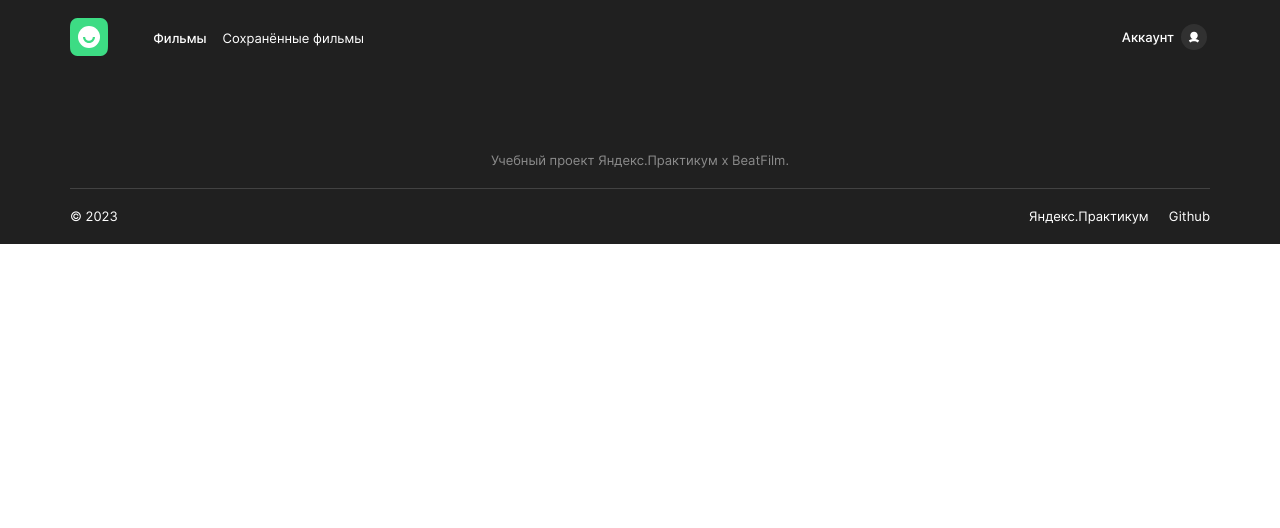
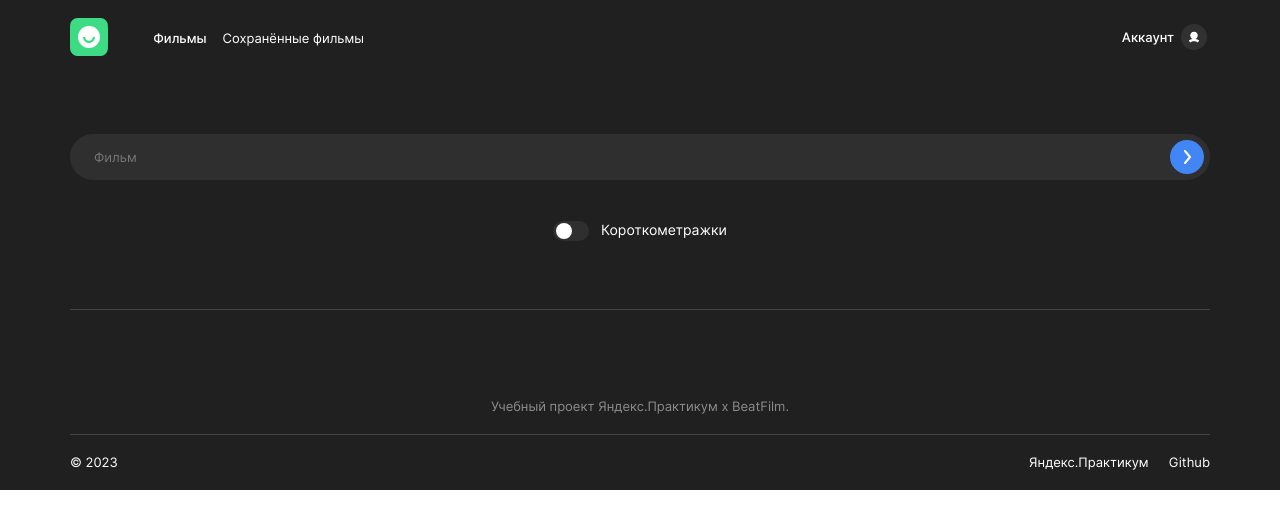
Before and after one commit to Sibisov-Artem/movies-explorer-frontend, a React (Create React App) app: page /movies in a window 1280 px wide. Shown: the top 528 px of the page. Built offline with nearby package versions, Linux system fonts and the light colour scheme.

Commit message:
feat: продолжить выполнение верстки компонента Movies: создать и подключить к нему компонент SearchForm, выполнить компонент FilterCheckbox и подключить его к SearchForm

```diff
--- a/src/components/FilterCheckbox/FilterCheckbox.css
+++ b/src/components/FilterCheckbox/FilterCheckbox.css
@@ -0,0 +1,43 @@
+.filter-checkbox {
+  position: relative;
+  display: block;
+  cursor: pointer;
+}
+
+.filter-checkbox__input {
+  position: absolute;
+  top: 0;
+  left: 0;
+  opacity: 0;
+  z-index: 1;
+}
+
+.filter-checkbox__mark {
+  display: inline-block;
+  position: relative;
+  border-radius: 25px;
+  background: #2F2F2F;
+  width: 32px;
+  height: 16px;
+  padding: 2px;
+}
+
+.filter-checkbox__mark:before {
+  content: "";
+  position: absolute;
+  transition: all 0.5s ease;
+  top: 2px;
+  left: 3px;
+  width: 16px;
+  height: 16px;
+  background: #fff;
+  border-radius: 50%;
+}
+
+.filter-checkbox__input:checked~.filter-checkbox__mark {
+  background: #3DDC84;
+}
+
+.filter-checkbox__input:checked~.filter-checkbox__mark:before {
+  left: 18px;
+}
--- a/src/components/FilterCheckbox/FilterCheckbox.jsx
+++ b/src/components/FilterCheckbox/FilterCheckbox.jsx
@@ -0,0 +1,14 @@
+import './FilterCheckbox.css'
+
+function FilterCheckbox() {
+  return (
+
+    <label className="filter-checkbox">
+      <input className="filter-checkbox__input" type="checkbox" name="checkbox" />
+      <span className="filter-checkbox__mark"></span>
+    </label>
+
+  );
+}
+
+export default FilterCheckbox;
--- a/src/components/Movies/Movies.css
+++ b/src/components/Movies/Movies.css
@@ -0,0 +1,3 @@
+.movies {
+
+}
--- a/src/components/Movies/Movies.jsx
+++ b/src/components/Movies/Movies.jsx
@@ -1,10 +1,13 @@
 import './Movies.css'
+
+import SearchForm from '../SearchForm/SearchForm';
 
 function Movies() {
   return (
-    <>
+    <main className="movies">
+      <SearchForm />
 
-    </>
+    </main>
   );
 }
 
--- a/src/components/SearchForm/SearchForm.css
+++ b/src/components/SearchForm/SearchForm.css
@@ -0,0 +1,54 @@
+.search-form {
+  padding-top: 60px;
+  padding-bottom: 10px;
+}
+
+.search-form__input-container {
+  display: flex;
+  align-items: center;
+  border: none;
+  border-radius: 40px;
+  padding: 0;
+  height: 46px;
+  background-color: #2F2F2F;
+  margin: 0 0 41px 0;
+}
+
+.search-form__input {
+  color: #FFF;
+  font-size: 13px;
+  line-height: 17px;
+  font-weight: 400;
+  background-color: #2F2F2F;
+  border: none;
+  width: 100%;
+  margin-left: 22px;
+}
+
+.search-form__submit-btn {
+  width: 34px;
+  height: 34px;
+  background-image: url(../../images/button-find-movie.svg);
+  background-color: #4285F4;
+  border-radius: 48px;
+  border: none;
+  padding: 0 17px;
+  background-repeat: no-repeat;
+  background-position: center;
+  margin: 0 6px;
+}
+
+.search-form__filter {
+  display: flex;
+  justify-content: center;
+  gap: 12px;
+  padding-bottom: 65px;
+  border-bottom: 1px solid #424242;
+}
+
+.search-form__filter-caption {
+  font-size: 14px;
+  line-height: 18px;
+  font-weight: 400;
+  margin: 0;
+}
--- a/src/components/SearchForm/SearchForm.jsx
+++ b/src/components/SearchForm/SearchForm.jsx
@@ -0,0 +1,29 @@
+import './SearchForm.css'
+
+import FilterCheckbox from '../FilterCheckbox/FilterCheckbox';
+
+function SearchForm() {
+
+  return (
+
+    <div className="search-form section">
+
+      <form className="search-form__form">
+
+        <fieldset className="search-form__input-container">
+          <input className="search-form__input" type="text" name="movie" placeholder="Фильм" required />
+          <button className="search-form__submit-btn" type="submit"></button>
+        </fieldset>
+
+      </form>
+
+      <div className="search-form__filter">
+        <FilterCheckbox />
+        <p className="search-form__filter-caption">Короткометражки</p>
+      </div>
+
+    </div >
+  );
+}
+
+export default SearchForm;
```
Also changed, not shown: src/images/button-find-movie.svg (added).
